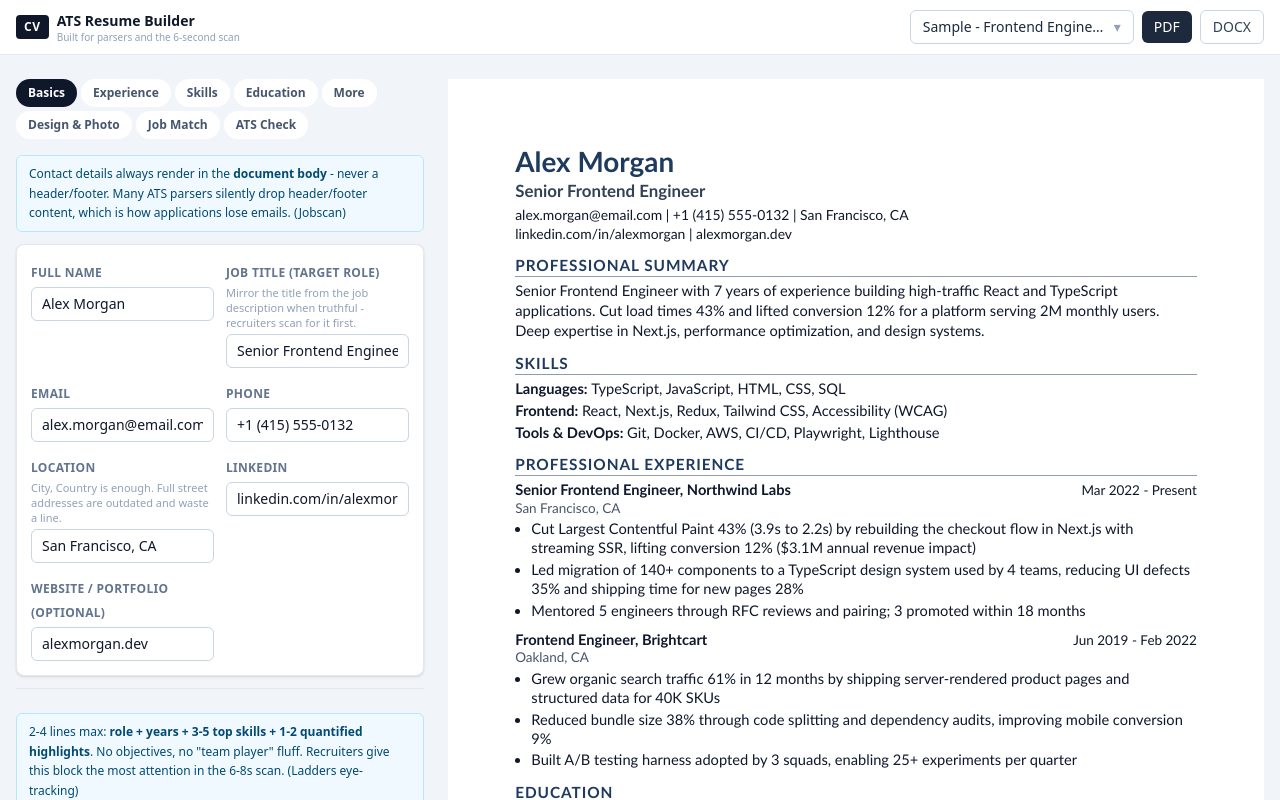
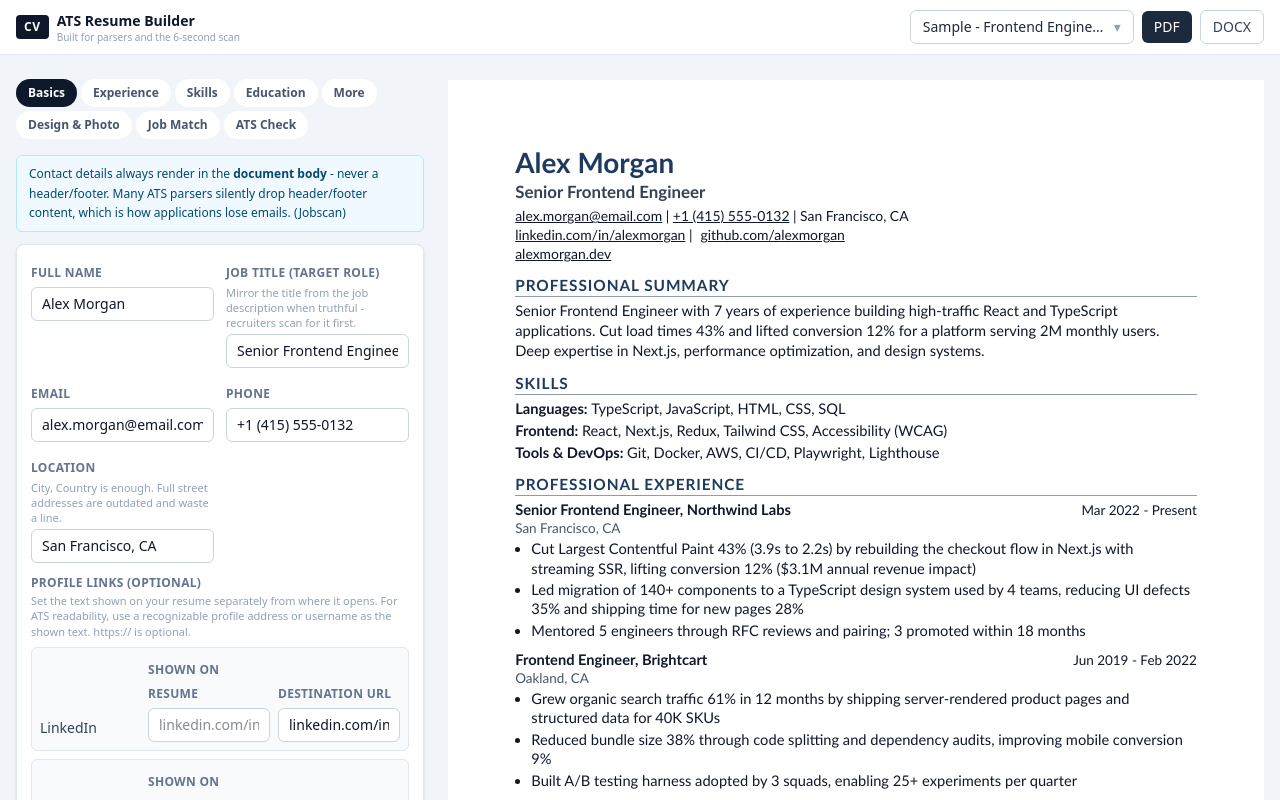
Before and after one commit to Kamyar-Ganjian/cv-builder, a Next.js app: page / in a window 1280 px wide. Shown: the top 800 px of the page. Built offline with nearby package versions, Linux system fonts and the light colour scheme.

Commit message:
modifications

```diff
--- a/src/components/forms/ContactForm.tsx
+++ b/src/components/forms/ContactForm.tsx
@@ -33,8 +33,35 @@ export function ContactForm() {
           onChange={(v) => set('location', v)}
           placeholder="San Francisco, CA"
         />
-        <TextInput label="LinkedIn" value={r.contact.linkedin} onChange={(v) => set('linkedin', v)} placeholder="linkedin.com/in/alexmorgan" />
-        <TextInput label="Website / portfolio (optional)" value={r.contact.website} onChange={(v) => set('website', v)} placeholder="alexmorgan.dev" />
+        <div className="space-y-2 sm:col-span-2">
+          <div>
+            <p className="text-xs font-semibold uppercase tracking-wide text-slate-500">Profile links (optional)</p>
+            <p className="mt-0.5 text-[11px] leading-snug text-slate-400">
+              Set the text shown on your resume separately from where it opens. For ATS readability, use a recognizable profile address or username as the shown text. https:// is optional.
+            </p>
+          </div>
+          {([
+            { key: 'linkedin', title: 'LinkedIn', textKey: 'linkedinText', shown: 'linkedin.com/in/username', destination: 'linkedin.com/in/username' },
+            { key: 'github', title: 'GitHub', textKey: 'githubText', shown: 'github.com/username', destination: 'github.com/username' },
+            { key: 'website', title: 'Portfolio', textKey: 'websiteText', shown: 'yourname.dev', destination: 'https://yourname.dev' },
+          ] as const).map((link) => (
+            <div key={link.key} className="grid grid-cols-1 items-end gap-2 rounded-md border border-slate-200 bg-slate-50 p-2 sm:grid-cols-[100px_1fr_1fr]">
+              <span className="pb-1 text-sm font-medium text-slate-700">{link.title}</span>
+              <TextInput
+                label="Shown on resume"
+                value={r.contact[link.textKey]}
+                onChange={(v) => set(link.textKey, v)}
+                placeholder={link.shown}
+              />
+              <TextInput
+                label="Destination URL"
+                value={r.contact[link.key]}
+                onChange={(v) => set(link.key, v)}
+                placeholder={link.destination}
+              />
+            </div>
+          ))}
+        </div>
       </SectionCard>
       <Divider />
     </div>
--- a/src/components/preview/ResumePreview.tsx
+++ b/src/components/preview/ResumePreview.tsx
@@ -3,7 +3,9 @@
 import { useEffect, useRef, useState } from 'react';
 import { fmtDate } from '../../lib/analysis/plainText';
 import { estimatePages } from '../../lib/analysis/estimate';
+import { getContactDetails, getContactLinks, groupContactLinks } from '../../lib/contactLinks';
 import { useActiveResume } from '../../lib/store';
+import { normalizeWebUrl } from '../../lib/urls';
 import {
   MAIN_SECTIONS,
   SECTION_LABELS,
@@ -107,7 +109,13 @@ function SectionBody({ r, id }: { r: Resume; id: SectionId }) {
             <div key={p.id}>
               <div className="flex items-baseline justify-between gap-2">
                 <b>{p.name}</b>
-                {p.link && <span className="shrink-0" style={{ fontSize: '0.92em' }}>{p.link}</span>}
+                {p.link && (
+                  <span className="shrink-0" style={{ fontSize: '0.92em' }}>
+                    {normalizeWebUrl(p.link) ? (
+                      <a href={normalizeWebUrl(p.link)!} target="_blank" rel="noreferrer" className="underline">{p.link}</a>
+                    ) : p.link}
+                  </span>
+                )}
               </div>
               {p.tech.trim() && <div style={{ fontSize: '0.92em', color: '#475569' }}>Tech: {p.tech}</div>}
               <Bullets items={p.bullets} />
@@ -184,8 +192,9 @@ export function ResumePreview() {
   const pages = estimatePages(r);
   const photo = r.settings.showPhoto && r.settings.photoDataUrl;
 
-  const contactLine = [r.contact.email, r.contact.phone, r.contact.location].filter(Boolean);
-  const linkLine = [r.contact.linkedin, r.contact.website].filter(Boolean);
+  const contactLine = getContactDetails(r.contact);
+  const linkLine = getContactLinks(r.contact);
+  const linkRows = groupContactLinks(linkLine);
 
   return (
     <div>
@@ -214,8 +223,30 @@ export function ResumePreview() {
                 </div>
               )}
               <div className="mt-1 space-y-[1px]" style={{ fontSize: '0.95em' }}>
-                {contactLine.length > 0 && <div>{contactLine.join('  |  ')}</div>}
-                {linkLine.length > 0 && <div>{linkLine.join('  |  ')}</div>}
+                {contactLine.length > 0 && (
+                  <div>
+                    {contactLine.map((detail, index) => (
+                      <span key={detail.key}>
+                        {index > 0 && '  |  '}
+                        {detail.href ? <a href={detail.href} className="underline">{detail.text}</a> : detail.text}
+                      </span>
+                    ))}
+                  </div>
+                )}
+                {linkLine.length > 0 && (
+                  <div className="space-y-[1px]">
+                    {linkRows.map((row) => (
+                      <div key={row[0].key} className="flex flex-wrap gap-x-2">
+                        {row.map((link, index) => (
+                          <span key={link.key} className="whitespace-nowrap">
+                            {link.href ? <a href={link.href} target="_blank" rel="noreferrer" className="underline">{link.text}</a> : link.text}
+                            {index < row.length - 1 ? '  |' : ''}
+                          </span>
+                        ))}
+                      </div>
+                    ))}
+                  </div>
+                )}
               </div>
             </div>
             {photo && (
--- a/src/lib/analysis/keywords.ts
+++ b/src/lib/analysis/keywords.ts
@@ -1,4 +1,5 @@
 import type { Resume } from '../types';
+import { getContactLinks } from '../contactLinks';
 
 /**
  * Lightweight, fully client-side keyword extraction for job descriptions.
@@ -100,8 +101,7 @@ export function resumeToText(r: Resume): string {
     r.contact.email,
     r.contact.phone,
     r.contact.location,
-    r.contact.linkedin,
-    r.contact.website,
+    ...getContactLinks(r.contact).map((link) => link.text),
     r.summary,
   ];
   for (const s of r.skills) parts.push(s.name, s.skills);
--- a/src/lib/analysis/plainText.ts
+++ b/src/lib/analysis/plainText.ts
@@ -1,4 +1,5 @@
 import { MAIN_SECTIONS, SECTION_LABELS, SIDEBAR_SECTIONS, type Resume, type SectionId } from '../types';
+import { getContactLinks } from '../contactLinks';
 
 /**
  * Simulates what an ATS text extractor sees: pure linear text in document order.
@@ -9,7 +10,7 @@ export function toPlainText(r: Resume): string {
   const c = r.contact;
   if (c.fullName) lines.push(c.fullName.toUpperCase());
   if (c.jobTitle) lines.push(c.jobTitle);
-  const contactLine = [c.email, c.phone, c.location, c.linkedin, c.website].filter(Boolean).join(' | ');
+  const contactLine = [c.email, c.phone, c.location, ...getContactLinks(c).map((link) => link.text)].filter(Boolean).join(' | ');
   if (contactLine) lines.push(contactLine);
   lines.push('');
 
--- /dev/null
+++ b/src/lib/contactLinks.ts
@@ -0,0 +1,55 @@
+import type { ContactInfo } from './types';
+import { emailHref, normalizeWebUrl, phoneHref } from './urls';
+
+export type ContactLinkKey = 'linkedin' | 'github' | 'website';
+
+export interface ContactLink {
+  key: ContactLinkKey;
+  text: string;
+  href: string | null;
+}
+
+export interface ContactDetail {
+  key: 'email' | 'phone' | 'location';
+  text: string;
+  href: string | null;
+}
+
+export function getContactDetails(contact: ContactInfo): ContactDetail[] {
+  const details: ContactDetail[] = [
+    { key: 'email', text: contact.email, href: emailHref(contact.email) },
+    { key: 'phone', text: contact.phone, href: phoneHref(contact.phone) },
+    { key: 'location', text: contact.location, href: null },
+  ];
+  return details.filter((detail) => Boolean(detail.text));
+}
+
+function readableUrl(value: string): string {
+  return value.trim().replace(/^https?:\/\//i, '').replace(/^www\./i, '').replace(/\/+$/, '');
+}
+
+/** Keep visible resume text independent from the URL destination. */
+export function getContactLinks(contact: ContactInfo): ContactLink[] {
+  const candidates: { key: ContactLinkKey; destination: string; displayText: string }[] = [
+    { key: 'linkedin', destination: contact.linkedin, displayText: contact.linkedinText },
+    { key: 'github', destination: contact.github, displayText: contact.githubText },
+    { key: 'website', destination: contact.website, displayText: contact.websiteText },
+  ];
+
+  return candidates
+    .map(({ key, destination, displayText }) => ({
+      key,
+      text: displayText.trim() || readableUrl(destination),
+      href: normalizeWebUrl(destination),
+    }))
+    .filter((link) => Boolean(link.text));
+}
+
+/** Keep profile links to two per row so long URLs do not wrap mid-link. */
+export function groupContactLinks(links: ContactLink[]): ContactLink[][] {
+  const rows: ContactLink[][] = [];
+  for (let index = 0; index < links.length; index += 2) {
+    rows.push(links.slice(index, index + 2));
+  }
+  return rows;
+}
--- a/src/lib/defaults.ts
+++ b/src/lib/defaults.ts
@@ -67,7 +67,11 @@ const emptyContact = {
   phone: '',
   location: '',
   linkedin: '',
+  linkedinText: '',
+  github: '',
+  githubText: '',
   website: '',
+  websiteText: '',
 };
 
 export function createEmptyResume(name: string, countryCode?: string): Resume {
--- a/src/lib/export/PdfDocument.tsx
+++ b/src/lib/export/PdfDocument.tsx
@@ -1,6 +1,8 @@
 import { Document, Image, Link, Page, StyleSheet, Text, View } from '@react-pdf/renderer';
 import React from 'react';
 import { fmtDate } from '../analysis/plainText';
+import { getContactDetails, getContactLinks, groupContactLinks } from '../contactLinks';
+import { normalizeWebUrl } from '../urls';
 import { visibleSections } from './shared';
 import {
   MAIN_SECTIONS,
@@ -142,7 +144,11 @@ function SectionBody({ r, id, s }: { r: Resume; id: SectionId; s: S }) {
             <View key={p.id} wrap={false}>
               <View style={s.entryHead}>
                 <Text style={s.bold}>{p.name}</Text>
-                {p.link ? <Text style={s.small}>{p.link}</Text> : null}
+                {p.link ? (
+                  <Text style={s.small}>
+                    {normalizeWebUrl(p.link) ? <Link src={normalizeWebUrl(p.link)!} style={s.link}>{p.link}</Link> : p.link}
+                  </Text>
+                ) : null}
               </View>
               {p.tech.trim() ? <Text style={s.muted}>Tech: {p.tech}</Text> : null}
               <Bullets items={p.bullets} s={s} />
@@ -183,10 +189,6 @@ function SectionBody({ r, id, s }: { r: Resume; id: SectionId; s: S }) {
   }
 }
 
-function asUrl(v: string): string {
-  return /^https?:\/\//i.test(v) ? v : `https://${v}`;
-}
-
 export function PdfDocument({ resume: r }: { resume: Resume }) {
   const s = makeStyles(r);
   const visible = visibleSections(r);
@@ -194,8 +196,9 @@ export function PdfDocument({ resume: r }: { resume: Resume }) {
   const sideIds = visible.filter((id) => SIDEBAR_SECTIONS.includes(id));
   const photo = r.settings.showPhoto && r.settings.photoDataUrl;
 
-  const contactLine = [r.contact.email, r.contact.phone, r.contact.location].filter(Boolean);
-  const linkLine = [r.contact.linkedin, r.contact.website].filter(Boolean);
+  const contactLine = getContactDetails(r.contact);
+  const linkLine = getContactLinks(r.contact);
+  const linkRows = groupContactLinks(linkLine);
 
   const renderSection = (id: SectionId) => (
     <View key={id}>
@@ -211,17 +214,27 @@ export function PdfDocument({ resume: r }: { resume: Resume }) {
           <View style={{ flex: 1, paddingRight: photo ? 10 : 0 }}>
             <Text style={s.name}>{r.contact.fullName || 'Your Name'}</Text>
             {r.contact.jobTitle ? <Text style={s.title}>{r.contact.jobTitle}</Text> : null}
-            {contactLine.length > 0 ? <Text style={s.contactLine}>{contactLine.join('  |  ')}</Text> : null}
+            {contactLine.length > 0 ? (
+              <Text style={s.contactLine}>
+                {contactLine.map((detail, index) => (
+                  <React.Fragment key={detail.key}>
+                    {index > 0 ? '  |  ' : ''}
+                    {detail.href ? <Link src={detail.href} style={s.link}>{detail.text}</Link> : detail.text}
+                  </React.Fragment>
+                ))}
+              </Text>
+            ) : null}
             {linkLine.length > 0 ? (
-              <Text style={s.contactLine}>
-                {r.contact.linkedin ? (
-                  <Link src={asUrl(r.contact.linkedin)} style={s.link}>{r.contact.linkedin}</Link>
-                ) : null}
-                {r.contact.linkedin && r.contact.website ? '  |  ' : ''}
-                {r.contact.website ? (
-                  <Link src={asUrl(r.contact.website)} style={s.link}>{r.contact.website}</Link>
-                ) : null}
-              </Text>
+              linkRows.map((row) => (
+                <Text key={row[0].key} style={s.contactLine}>
+                  {row.map((link, index) => (
+                    <React.Fragment key={link.key}>
+                      {index > 0 ? '  |  ' : ''}
+                      {link.href ? <Link src={link.href} style={s.link}>{link.text}</Link> : link.text}
+                    </React.Fragment>
+                  ))}
+                </Text>
+              ))
             ) : null}
           </View>
           {/* eslint-disable-next-line jsx-a11y/alt-text -- react-pdf Image has no alt prop */}
--- a/src/lib/sample.ts
+++ b/src/lib/sample.ts
@@ -11,7 +11,11 @@ export function createSampleResume(): Resume {
     phone: '+1 (415) 555-0132',
     location: 'San Francisco, CA',
     linkedin: 'linkedin.com/in/alexmorgan',
+    linkedinText: '',
+    github: 'github.com/alexmorgan',
+    githubText: '',
     website: 'alexmorgan.dev',
+    websiteText: '',
   };
   r.summary =
     'Senior Frontend Engineer with 7 years of experience building high-traffic React and TypeScript applications. Cut load times 43% and lifted conversion 12% for a platform serving 2M monthly users. Deep expertise in Next.js, performance optimization, and design systems.';
--- a/src/lib/store.ts
+++ b/src/lib/store.ts
@@ -114,9 +114,11 @@ export const useBuilder = create<BuilderState>()(
           if (!data || typeof data !== 'object' || !data.contact || !data.settings) {
             return { ok: false, error: 'Not a valid resume file.' };
           }
+          const defaults = createEmptyResume(data.name || 'Imported Resume');
           const migrated: Resume = {
-            ...createEmptyResume(data.name || 'Imported Resume'),
+            ...defaults,
             ...data,
+            contact: { ...defaults.contact, ...data.contact },
             settings: { ...defaultSettings(data.settings.country), ...data.settings },
             id: uid(),
             updatedAt: Date.now(),
@@ -132,7 +134,29 @@ export const useBuilder = create<BuilderState>()(
     }),
     {
       name: 'cv-builder-v1',
-      version: 1,
+      version: 3,
+      migrate: (persistedState, version) => {
+        if (version < 3) {
+          const state = persistedState as Partial<BuilderState>;
+          const resumes = Object.fromEntries(
+            Object.entries(state.resumes ?? {}).map(([id, resume]) => [
+              id,
+              {
+                ...resume,
+                contact: {
+                  ...resume.contact,
+                  github: resume.contact.github ?? '',
+                  linkedinText: resume.contact.linkedinText ?? '',
+                  githubText: resume.contact.githubText ?? '',
+                  websiteText: resume.contact.websiteText ?? '',
+                },
+              },
+            ])
+          );
+          return { ...state, resumes };
+        }
+        return persistedState as BuilderState;
+      },
     }
   )
 );
--- a/src/lib/types.ts
+++ b/src/lib/types.ts
@@ -35,7 +35,11 @@ export interface ContactInfo {
   phone: string;
   location: string;
   linkedin: string;
+  linkedinText: string;
+  github: string;
+  githubText: string;
   website: string;
+  websiteText: string;
 }
 
 export interface SkillCategory {
--- /dev/null
+++ b/src/lib/urls.ts
@@ -0,0 +1,29 @@
+/** Normalize a web address for hyperlinks, allowing users to omit https://. */
+export function normalizeWebUrl(value: string): string | null {
+  const trimmed = value.trim();
+  if (!trimmed) return null;
+  if (/^(?:javascript|data|mailto|tel):/i.test(trimmed)) return null;
+
+  try {
+    const url = new URL(/^[a-z][a-z\d+.-]*:\/\//i.test(trimmed) ? trimmed : `https://${trimmed}`);
+    if (url.protocol !== 'http:' && url.protocol !== 'https:') return null;
+    return url.href;
+  } catch {
+    return null;
+  }
+}
+
+export function emailHref(value: string): string | null {
+  const address = value.trim();
+  if (!/^[^\s@]+@[^\s@]+$/.test(address)) return null;
+  return `mailto:${encodeURIComponent(address).replace(/%40/gi, '@')}`;
+}
+
+export function phoneHref(value: string): string | null {
+  const input = value.trim();
+  const extension = input.match(/\s*(?:ext\.?|x|#)\s*(\d+)\s*$/i)?.[1];
+  const base = extension ? input.slice(0, input.lastIndexOf(extension)).replace(/(?:ext\.?|x|#)\s*$/i, '') : input;
+  const number = base.replace(/[^\d+]/g, '');
+  if (!/\d/.test(number) || (number.match(/\+/g)?.length ?? 0) > 1 || (number.includes('+') && !number.startsWith('+'))) return null;
+  return `tel:${number}${extension ? `;ext=${extension}` : ''}`;
+}
```
Also changed, not shown: src/lib/export/buildDocx.ts (+34 -7 lines).
